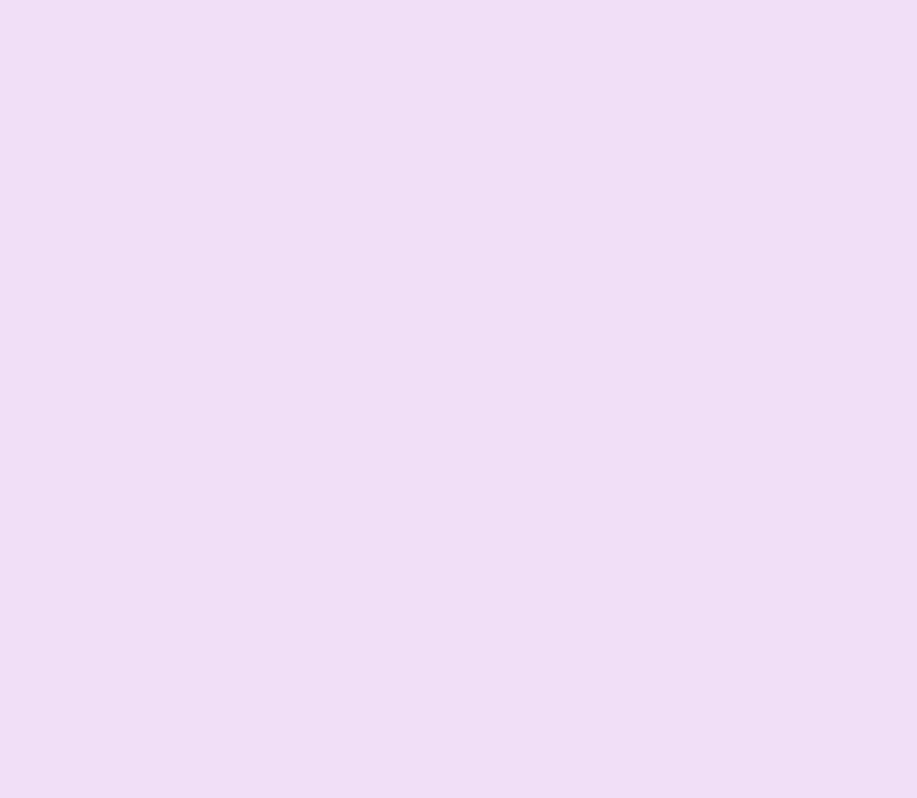
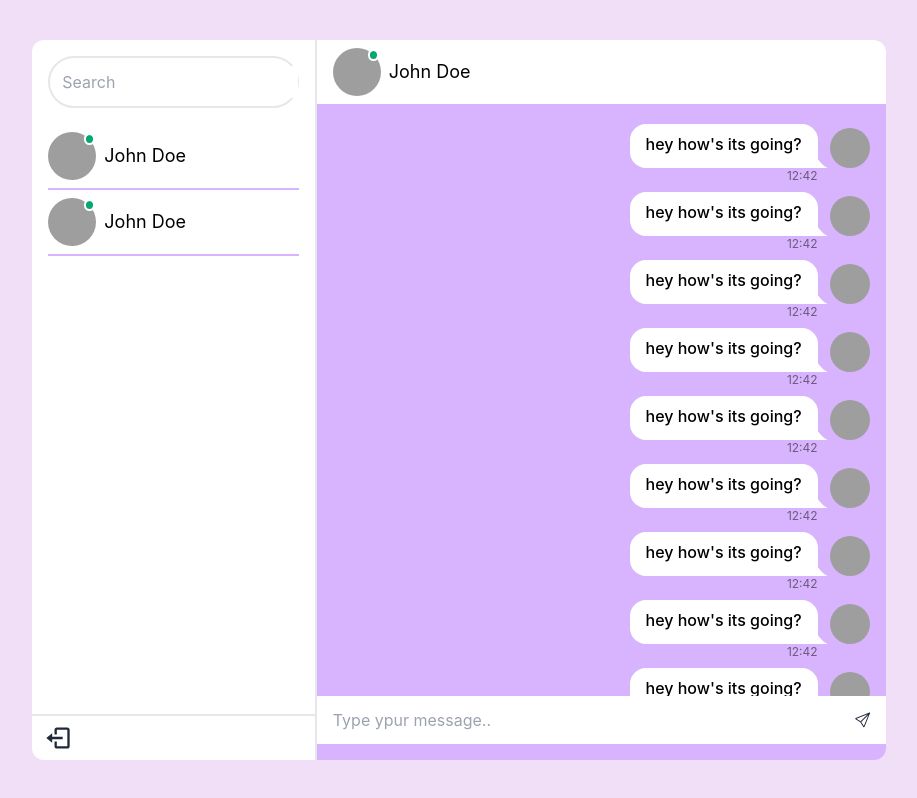
Before and after one commit to Kshitiz42069/chat, a React (Create React App) app in the folder frontend/: page /chat in a window 1280 px wide. Shown: the whole page, without its empty margins (181-1098 px from the left). Built offline with nearby package versions, Linux system fonts and the light colour scheme; grey boxes are pictures that could not be loaded; the HTML template or start-up script is replaced by a standard one.

Commit message:
completed the UI

```diff
--- a/frontend/package.json
+++ b/frontend/package.json
@@ -9,6 +9,7 @@
     "axios": "^1.7.2",
     "react": "^18.3.1",
     "react-dom": "^18.3.1",
+    "react-icons": "^5.2.1",
     "react-router-dom": "^6.23.1",
     "react-scripts": "5.0.1",
     "socket.io-client": "^4.7.5",
@@ -39,6 +40,7 @@
     ]
   },
   "devDependencies": {
+    "daisyui": "^4.12.7",
     "tailwindcss": "^3.4.3"
   }
 }
--- a/frontend/src/Components/Page/Chat.js
+++ b/frontend/src/Components/Page/Chat.js
@@ -1,13 +1,49 @@
 import React from 'react'
+import Users from './Sidebar/Search'
+import Logout from './Sidebar/Logout'
+import Top from './Conversation/Top'
+import Conversations from './Conversation/Conversations'
+import RecentChats from './Sidebar/RecentChats'
+import SendMessage from './Conversation/SendMessage'
+
 
 function Chat() {
+  const noChatSelected = false;
   return (
     <div className='flex items-center justify-center py-[2.5rem] bg-[#F1DFF7]'>
       <div className='flex lg:w-2/3 h-[90vh] overflow-hidden rounded-xl'>
+          {/* sidebar */}
+          <div className='w-1/3 bg-white flex flex-col justify-between border-r-2'>
+            <div>
+              <Users/>
+              <RecentChats/>
+              <RecentChats/>
+            </div>
+            <Logout/>
+          </div>
+          {/* coversation  */}
+          <div className='w-2/3 bg-purple-300'>
+           {noChatSelected ? <NoChatSelected/> : (
+            <div>
+              <Top/>
+              <Conversations/>
+              <SendMessage/>
+            </div>
+           )}
 
+          </div>
       </div>
     </div>
   )
 }
 
 export default Chat
+
+const NoChatSelected = () =>{
+  return (
+    <div className='hidden lg:block relative w-full rounded-xl'>
+      <img className=' w-full h-[90vh]' src="https://i.pinimg.com/736x/0c/c6/bd/0cc6bdb2906e2fca6c4073c634cf4955.jpg" alt="bg" />
+      <p className='text-white font-bold absolute top-[16rem] left-16 text-7xl'>Welcome! Lets start with a conversation.</p>
+    </div>
+  )
+}
--- /dev/null
+++ b/frontend/src/Components/Page/Conversation/Conversations.js
@@ -0,0 +1,22 @@
+import React from 'react'
+import Message from './Message'
+
+function Conversations() {
+  return (
+    <div className='px-4 py-4 flex-1 h-[37rem] overflow-auto'>
+      <Message/>
+      <Message/>
+      <Message/>
+      <Message/>
+      <Message/>
+      <Message/>
+      <Message/>
+      <Message/>
+      <Message/>
+      <Message/>
+      <Message/>
+    </div>
+  )
+}
+
+export default Conversations
--- /dev/null
+++ b/frontend/src/Components/Page/Conversation/Message.js
@@ -0,0 +1,21 @@
+import React from 'react'
+
+function Message() {
+  return (
+    <div className='chat chat-end'>
+        <div className=' chat-image avatar'>
+            <div className='w-10 rounded-full'>
+                <img src="https://randomuser.me/api/portraits/men/62.jpg" alt="" />
+            </div>
+        </div>
+        <div className={`chat-bubble text-black font-medium bg-white`}>
+            hey how's its going?
+        </div>
+        <div className='chat-footer opacity-50 text-xs gap-1 items-center text-black'>
+            12:42
+        </div>
+    </div>
+  )
+}
+
+export default Message
--- /dev/null
+++ b/frontend/src/Components/Page/Conversation/SendMessage.js
@@ -0,0 +1,15 @@
+import React from 'react'
+import {BsSend} from 'react-icons/bs'
+
+function SendMessage() {
+  return (
+    <div className='px-4 py-3 w-full bg-white'>
+      <div className='w-full flex items-center gap-4'>
+        <input className='bg-white outline-none w-full text-black' type="text" placeholder='Type ypur message..'/>
+        <BsSend/>
+      </div>
+    </div>
+  )
+}
+
+export default SendMessage
--- /dev/null
+++ b/frontend/src/Components/Page/Conversation/Top.js
@@ -0,0 +1,20 @@
+import React from 'react'
+
+function Top() {
+  return (
+    <div className='bg-white'>
+      <div className='py-2 mx-4 flex items-center gap-[0.5rem] overflow-auto'>
+        <div className="avatar online">
+            <div className="w-[3rem] rounded-full">
+                <img src="https://randomuser.me/api/portraits/men/62.jpg" alt=''/>
+            </div>
+        </div>
+        <div>
+            <p className='text-lg text-black'>John Doe</p>
+        </div>
+      </div>
+    </div>
+  )
+}
+
+export default Top
--- /dev/null
+++ b/frontend/src/Components/Page/Sidebar/Logout.js
@@ -0,0 +1,12 @@
+import React from 'react'
+import {BiLogOut} from 'react-icons/bi'
+
+function Logout() {
+  return (
+    <div className='border-t-2 py-2 px-3'>
+        <BiLogOut className='cursor-pointer' size={28}/>
+    </div>
+  )
+}
+
+export default Logout
--- /dev/null
+++ b/frontend/src/Components/Page/Sidebar/RecentChats.js
@@ -0,0 +1,18 @@
+import React from 'react'
+
+function RecentChats() {
+  return (
+    <div className='py-2 mx-4 flex items-center gap-[0.5rem] border-b-2 border-[#D8B3FE] overflow-auto'>
+        <div className="avatar online">
+            <div className="w-[3rem] rounded-full">
+                <img src="https://randomuser.me/api/portraits/men/62.jpg" alt=''/>
+            </div>
+        </div>
+        <div>
+            <p className='text-lg text-black'>John Doe</p>
+        </div>
+    </div>
+  )
+}
+
+export default RecentChats
--- /dev/null
+++ b/frontend/src/Components/Page/Sidebar/Search.js
@@ -0,0 +1,15 @@
+import React from 'react'
+import { CiSearch } from "react-icons/ci";
+
+function Users() {
+  return (
+    <div className='py-4 px-4'>
+      <div className='border-2 rounded-full p-2 flex items-center'>
+        <input className='outline-none p-1 bg-white w-[15rem] text-black' type="text" placeholder='Search'/>
+        <CiSearch className='cursor-pointer' size={28}/>
+      </div>
+    </div>
+  )
+}
+
+export default Users
--- a/frontend/tailwind.config.js
+++ b/frontend/tailwind.config.js
@@ -4,5 +4,7 @@ module.exports = {
   theme: {
     extend: {},
   },
-  plugins: [],
+  plugins: [
+    require('daisyui'),
+  ],
 }
```
Also changed, not shown: 1 other file (tests, documents, lock files or other folders).
